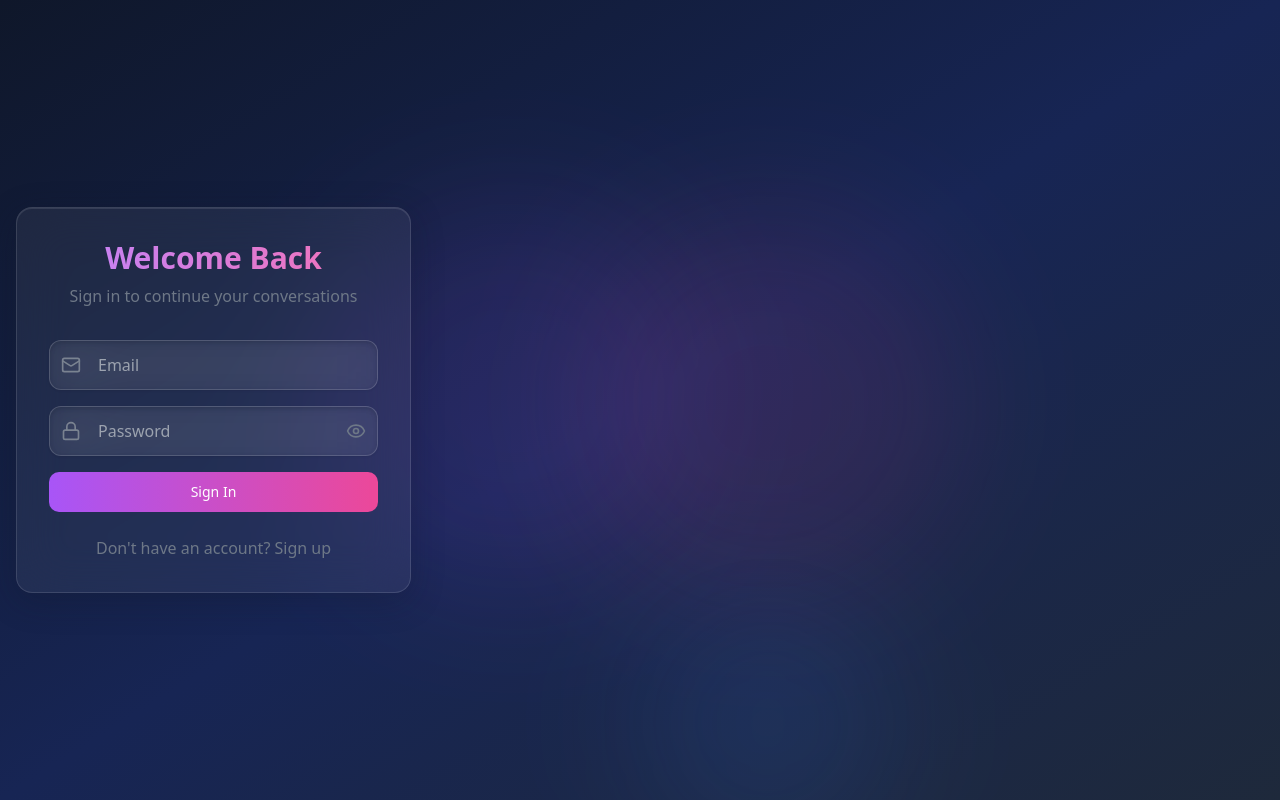
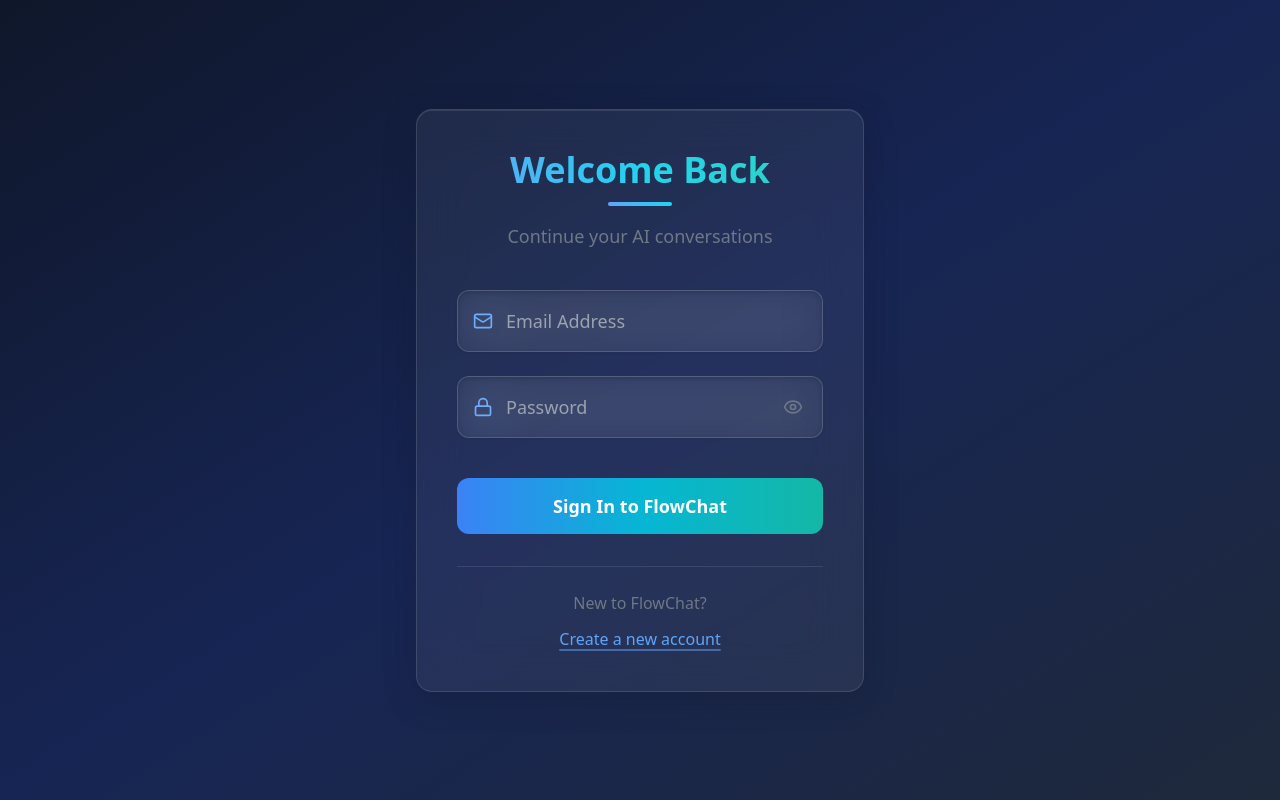
Before and after one commit to Dev-Teacup/frosted-glass-conversations, a React (Vite) app: page / in a window 1280 px wide. Built offline with nearby package versions, Linux system fonts and the light colour scheme.

Commit message:
Refactor: Style auth pages with glassmorphism
Restyle the login and account creation pages to match the app's glassmorphic theme, including centered layout, frosted inputs, and clear action buttons.

```diff
--- a/src/components/AuthForm.tsx
+++ b/src/components/AuthForm.tsx
@@ -50,78 +50,106 @@ export default function AuthForm({ isLogin, onToggle }: AuthFormProps) {
   };
 
   return (
-    <div className="min-h-screen flex items-center justify-center p-4">
-      <div className="glass-panel p-8 w-full max-w-md">
-        <div className="text-center mb-8">
-          <h1 className="text-3xl font-bold bg-gradient-to-r from-purple-400 to-pink-400 bg-clip-text text-transparent mb-2">
-            {isLogin ? 'Welcome Back' : 'Create Account'}
+    <div className="min-h-screen flex items-center justify-center p-4 sm:p-6 lg:p-8">
+      <div className="glass-panel p-8 sm:p-10 w-full max-w-md mx-auto transform transition-all duration-300 hover:scale-[1.02]">
+        {/* Header Section */}
+        <div className="text-center mb-10">
+          <div className="mb-4">
+            <h1 className="text-4xl font-bold bg-gradient-to-r from-blue-400 via-cyan-400 to-teal-400 bg-clip-text text-transparent mb-3">
+              {isLogin ? 'Welcome Back' : 'Join FlowChat'}
             </h1>
-          <p className="text-muted-foreground">
-            {isLogin ? 'Sign in to continue your conversations' : 'Join to start chatting with AI'}
+            <div className="w-16 h-1 bg-gradient-to-r from-blue-400 to-cyan-400 rounded-full mx-auto"></div>
+          </div>
+          <p className="text-muted-foreground text-lg">
+            {isLogin ? 'Continue your AI conversations' : 'Start your journey with AI'}
           </p>
         </div>
 
-        <form onSubmit={handleSubmit} className="space-y-4">
+        {/* Form Section */}
+        <form onSubmit={handleSubmit} className="space-y-6">
           {!isLogin && (
+            <div className="relative group">
+              <div className="absolute inset-0 bg-gradient-to-r from-blue-500/20 to-cyan-500/20 rounded-xl blur opacity-0 group-hover:opacity-100 transition-opacity duration-300"></div>
               <div className="relative">
-              <User className="absolute left-3 top-1/2 transform -translate-y-1/2 w-5 h-5 text-muted-foreground" />
+                <User className="absolute left-4 top-1/2 transform -translate-y-1/2 w-5 h-5 text-blue-400 transition-colors duration-200" />
                 <input
                   type="text"
                   placeholder="Full Name"
                   value={fullName}
                   onChange={(e) => setFullName(e.target.value)}
-                className="w-full glass-input pl-12 pr-4 py-3"
+                  className="w-full glass-input pl-12 pr-4 py-4 text-lg transition-all duration-200 focus:scale-[1.02] focus:shadow-lg focus:shadow-blue-500/10"
                   required
                 />
               </div>
+            </div>
           )}
 
+          <div className="relative group">
+            <div className="absolute inset-0 bg-gradient-to-r from-blue-500/20 to-cyan-500/20 rounded-xl blur opacity-0 group-hover:opacity-100 transition-opacity duration-300"></div>
             <div className="relative">
-            <Mail className="absolute left-3 top-1/2 transform -translate-y-1/2 w-5 h-5 text-muted-foreground" />
+              <Mail className="absolute left-4 top-1/2 transform -translate-y-1/2 w-5 h-5 text-blue-400 transition-colors duration-200" />
               <input
                 type="email"
-              placeholder="Email"
+                placeholder="Email Address"
                 value={email}
                 onChange={(e) => setEmail(e.target.value)}
-              className="w-full glass-input pl-12 pr-4 py-3"
+                className="w-full glass-input pl-12 pr-4 py-4 text-lg transition-all duration-200 focus:scale-[1.02] focus:shadow-lg focus:shadow-blue-500/10"
                 required
               />
             </div>
+          </div>
 
+          <div className="relative group">
+            <div className="absolute inset-0 bg-gradient-to-r from-blue-500/20 to-cyan-500/20 rounded-xl blur opacity-0 group-hover:opacity-100 transition-opacity duration-300"></div>
             <div className="relative">
-            <Lock className="absolute left-3 top-1/2 transform -translate-y-1/2 w-5 h-5 text-muted-foreground" />
+              <Lock className="absolute left-4 top-1/2 transform -translate-y-1/2 w-5 h-5 text-blue-400 transition-colors duration-200" />
               <input
                 type={showPassword ? 'text' : 'password'}
                 placeholder="Password"
                 value={password}
                 onChange={(e) => setPassword(e.target.value)}
-              className="w-full glass-input pl-12 pr-12 py-3"
+                className="w-full glass-input pl-12 pr-14 py-4 text-lg transition-all duration-200 focus:scale-[1.02] focus:shadow-lg focus:shadow-blue-500/10"
                 required
               />
               <button
                 type="button"
                 onClick={() => setShowPassword(!showPassword)}
-              className="absolute right-3 top-1/2 transform -translate-y-1/2 text-muted-foreground hover:text-foreground"
+                className="absolute right-4 top-1/2 transform -translate-y-1/2 text-muted-foreground hover:text-blue-400 transition-colors duration-200 p-1"
               >
                 {showPassword ? <EyeOff className="w-5 h-5" /> : <Eye className="w-5 h-5" />}
               </button>
             </div>
+          </div>
 
+          {/* Action Button */}
+          <div className="pt-4">
             <Button
               type="submit"
               disabled={loading}
-            className="w-full bg-gradient-to-r from-purple-500 to-pink-500 hover:from-purple-600 hover:to-pink-600 text-white py-3"
+              className="w-full h-14 text-lg font-semibold bg-gradient-to-r from-blue-500 via-cyan-500 to-teal-500 hover:from-blue-600 hover:via-cyan-600 hover:to-teal-600 text-white rounded-xl transition-all duration-300 transform hover:scale-[1.02] hover:shadow-lg hover:shadow-blue-500/25 disabled:opacity-50 disabled:cursor-not-allowed disabled:transform-none"
             >
-            {loading ? 'Loading...' : (isLogin ? 'Sign In' : 'Create Account')}
+              {loading ? (
+                <div className="flex items-center justify-center space-x-2">
+                  <div className="w-5 h-5 border-2 border-white/30 border-t-white rounded-full animate-spin"></div>
+                  <span>Processing...</span>
+                </div>
+              ) : (
+                isLogin ? 'Sign In to FlowChat' : 'Create Account'
+              )}
             </Button>
+          </div>
         </form>
 
-        <div className="text-center mt-6">
+        {/* Toggle Section */}
+        <div className="text-center mt-8 pt-6 border-t border-white/10">
+          <p className="text-muted-foreground mb-3">
+            {isLogin ? "New to FlowChat?" : 'Already have an account?'}
+          </p>
           <button
             onClick={onToggle}
-            className="text-muted-foreground hover:text-foreground transition-colors"
+            className="text-blue-400 hover:text-cyan-400 font-medium transition-all duration-200 hover:scale-105 underline underline-offset-4 decoration-2 decoration-blue-400/50 hover:decoration-cyan-400/50"
           >
-            {isLogin ? "Don't have an account? Sign up" : 'Already have an account? Sign in'}
+            {isLogin ? 'Create a new account' : 'Sign in instead'}
           </button>
         </div>
       </div>
--- a/src/components/AuthPage.tsx
+++ b/src/components/AuthPage.tsx
@@ -6,15 +6,20 @@ export default function AuthPage() {
   const [isLogin, setIsLogin] = useState(true);
 
   return (
-    <div className="min-h-screen flex w-full relative">
-      {/* Animated Background Elements */}
+    <div className="min-h-screen flex w-full relative overflow-hidden">
+      {/* Enhanced Animated Background Elements */}
       <div className="fixed inset-0 overflow-hidden pointer-events-none">
-        <div className="absolute top-1/4 left-1/4 w-96 h-96 bg-purple-500/10 rounded-full blur-3xl floating-animation"></div>
-        <div className="absolute bottom-1/4 right-1/4 w-96 h-96 bg-pink-500/10 rounded-full blur-3xl floating-animation" style={{ animationDelay: '2s' }}></div>
-        <div className="absolute top-3/4 left-1/2 w-64 h-64 bg-blue-500/10 rounded-full blur-3xl floating-animation" style={{ animationDelay: '4s' }}></div>
+        <div className="absolute top-1/4 left-1/4 w-72 h-72 sm:w-96 sm:h-96 bg-blue-400/8 rounded-full blur-3xl floating-animation"></div>
+        <div className="absolute bottom-1/4 right-1/4 w-72 h-72 sm:w-96 sm:h-96 bg-cyan-400/8 rounded-full blur-3xl floating-animation" style={{ animationDelay: '2s' }}></div>
+        <div className="absolute top-3/4 left-1/2 w-56 h-56 sm:w-80 sm:h-80 bg-indigo-400/8 rounded-full blur-3xl floating-animation" style={{ animationDelay: '4s' }}></div>
+        <div className="absolute top-1/2 right-1/3 w-48 h-48 sm:w-64 sm:h-64 bg-teal-400/6 rounded-full blur-3xl floating-animation" style={{ animationDelay: '6s' }}></div>
+        <div className="absolute bottom-1/3 left-1/3 w-40 h-40 sm:w-56 sm:h-56 bg-purple-400/6 rounded-full blur-3xl floating-animation" style={{ animationDelay: '8s' }}></div>
       </div>
 
-      <AuthForm isLogin={isLogin} onToggle={() => setIsLogin(!isLogin)} />
+      {/* Main Auth Form */}
+      <div className="flex-1 flex items-center justify-center">
+        <AuthForm isLogin={isLogin} onToggle={() => setIsLogin(!isLogin)} />
+      </div>
     </div>
   );
 }
```
Lines whose indentation alone changed are shown as unchanged.
